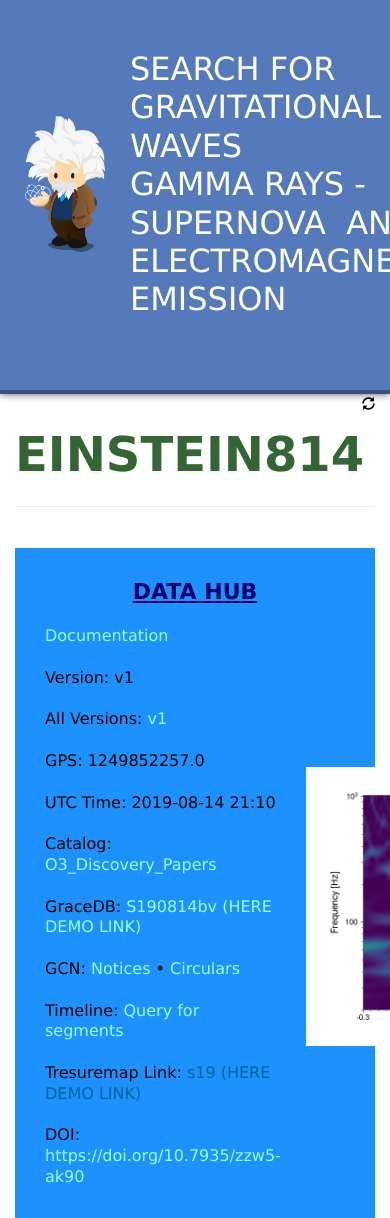
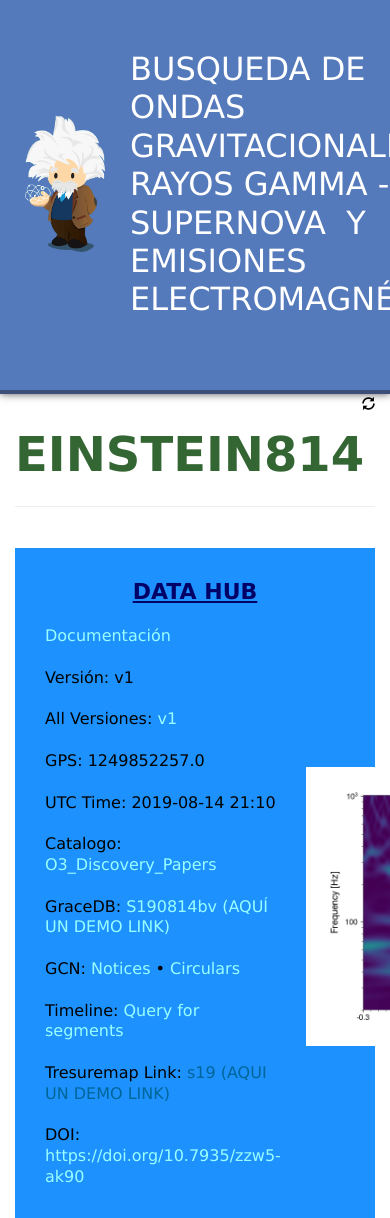
Before and after one commit to walterm128/nasaapp, a plain HTML site: page eventapi/html/allevents/EINSTE814.html in a window 390 px wide. Shown: the top 1218 px of the page. Drawn offline with nearby package versions, Linux system fonts and the light colour scheme; a script that the page names is missing; files whose address does not match are found by name.

Commit message:
Update EINSTE814.html

```diff
--- a/eventapi/html/allevents/EINSTE814.html
+++ b/eventapi/html/allevents/EINSTE814.html
@@ -36,13 +36,11 @@
                         src="PngItem_2522307.png" alt="E" title="e" style="width: 90px; height: 146px;"></span></a></td>
                 <td><span style="color: rgb(255, 255, 255); font-family: Verdana, Arial, Helvetica, sans-serif; font-size: 32px; font-style: normal; font-variant-ligatures: normal; font-variant-caps: normal; font-weight: 400; letter-spacing: normal; orphans: 2; text-align: start; text-indent: 0px; text-transform: none; white-space: normal; widows: 2; word-spacing: 0px; -webkit-text-stroke-width: 0px; text-decoration-style: initial; text-decoration-color: initial; display: inline !important; float: none;"></span><span
 
-                    style="box-sizing: border-box; font-family: Verdana, Arial, Helvetica, sans-serif; font-style: normal; font-variant-ligatures: normal; font-variant-caps: normal; font-weight: 400; letter-spacing: normal; orphans: 2; text-align: start; text-indent: 0px; text-transform: none; white-space: normal; widows: 2; word-spacing: 0px; -webkit-text-stroke-width: 0px; text-decoration-style: initial; text-decoration-color: initial; font-size: 2em; color: rgb(255, 255, 255); line-height: 1.2em;">SEARCH
-                    FOR GRAVITATIONAL WAVES</span><span style="box-sizing: border-box; font-family: Verdana, Arial, Helvetica, sans-serif; font-style: normal; font-variant-ligatures: normal; font-variant-caps: normal; font-weight: 400; letter-spacing: normal; orphans: 2; text-align: start; text-indent: 0px; text-transform: none; white-space: normal; widows: 2; word-spacing: 0px; -webkit-text-stroke-width: 0px; text-decoration-style: initial; text-decoration-color: initial; font-size: 2em; color: rgb(255, 255, 255); line-height: 1.2em;"><br
-
-                      style="box-sizing: border-box;">
-                    GAMMA RAYS - SUPERNOVA&nbsp; AND<br style="box-sizing: border-box;">
-                  </span><span style="box-sizing: border-box; font-family: Verdana, Arial, Helvetica, sans-serif; font-style: normal; font-variant-ligatures: normal; font-variant-caps: normal; font-weight: 400; letter-spacing: normal; orphans: 2; text-align: start; text-indent: 0px; text-transform: none; white-space: normal; widows: 2; word-spacing: 0px; -webkit-text-stroke-width: 0px; text-decoration-style: initial; text-decoration-color: initial; font-size: 2em; color: rgb(255, 255, 255); line-height: 1.2em;">ELECTROMAGNETIC
-                    EMISSION</span></td>
+                    style="font-size:2.0em;color:#FFF;line-height:1.2em;">BUSQUEDA
+                    DE ONDAS GRAVITACIONALES</span><span style="font-size:2.0em;color:#FFF;line-height:1.2em;"><br>
+                    RAYOS GAMMA - SUPERNOVA&nbsp; Y<br>
+                  </span><span style="font-size:2.0em;color:#FFF;line-height:1.2em;">EMISIONES
+                    ELECTROMAGNÉTICAS</span><span style="box-sizing: border-box; font-family: Verdana, Arial, Helvetica, sans-serif; font-style: normal; font-variant-ligatures: normal; font-variant-caps: normal; font-weight: 400; letter-spacing: normal; orphans: 2; text-align: start; text-indent: 0px; text-transform: none; white-space: normal; widows: 2; word-spacing: 0px; -webkit-text-stroke-width: 0px; text-decoration-style: initial; text-decoration-color: initial; font-size: 2em; color: rgb(255, 255, 255); line-height: 1.2em;"></span></td>
               </tr>
             </tbody>
           </table>
@@ -76,12 +74,12 @@ following 5 lines required to use Caltech Library Services for registering our D
               <table style="width: 100%" border="0">
                 <tbody>
                   <tr>
-                    <td><a href="/o3_eventdata_docs/" style="color:#9FF">Documentation</a>
+                    <td><a href="/o3_eventdata_docs/" style="color:#9FF">Documentación</a>
                       <br>
                       <br>
-                      Version: v1 <br>
+                      Versión: v1 <br>
                       <br>
-                      All Versions: <a href="/eventapi/html/O3_Discovery_Papers/GW190814/v1/"
+                      All Versiones: <a href="/eventapi/html/O3_Discovery_Papers/GW190814/v1/"
 
                         style="color:#9FF"> v1</a> <br>
                       <br>
@@ -89,13 +87,13 @@ following 5 lines required to use Caltech Library Services for registering our D
                       <br>
                       UTC Time: 2019-08-14 21:10 <br>
                       <br>
-                      Catalog: <a href="../.." style="color:#9FF">O3_Discovery_Papers</a>
+                      Catalogo: <a href="../.." style="color:#9FF">O3_Discovery_Papers</a>
                       <br>
                       <br>
                       GraceDB: <a href="gracedb.ligo.org/superevents/S190814bv/index.html"
 
-                        style="color:#9FF" target="_blank">S190814bv (HERE DEMO
-                        LINK)</a> <br>
+                        style="color:#9FF" target="_blank">S190814bv (AQUÍ UN
+                        DEMO LINK)</a> <br>
                       <br>
                       GCN: <a style="color:#9FF" href="https://gcn.gsfc.nasa.gov/notices_l/S190814bv.lvc">Notices</a>
                       • <a style="color:#9FF" href="https://gcn.gsfc.nasa.gov/other/GW190814bv.gcn3">Circulars</a>
@@ -109,7 +107,7 @@ following 5 lines required to use Caltech Library Services for registering our D
                       <div class="card-body" style="word-wrap:break-word;">Tresuremap
                         Link: <a href="http://treasuremap.space/alerts?graceids=S190930t"
 
-                          target="_blank">s19 (HERE DEMO LINK)</a><br>
+                          target="_blank">s19 (AQUI UN DEMO LINK)</a><br>
                       </div>
                       <div class="card-body" style="word-wrap:break-word;"><br>
                       </div>
@@ -846,7 +844,7 @@ FrameChannels: [ H1:DCS-CALIB_STRAIN_CLEAN_C01, L1:DCS-CALIB_STRAIN_CLEAN_C01, V
     <footer class="page-footer" style="background:#474;">
       <div class="container-fluid">
         <div class="row">
-          <div class="col-sm-12">DEMO PAGE<br>
+          <div class="col-sm-12">PÁGINA DEMOSTRATIVA<br>
           </div>
         </div>
         <div class="row">
```
